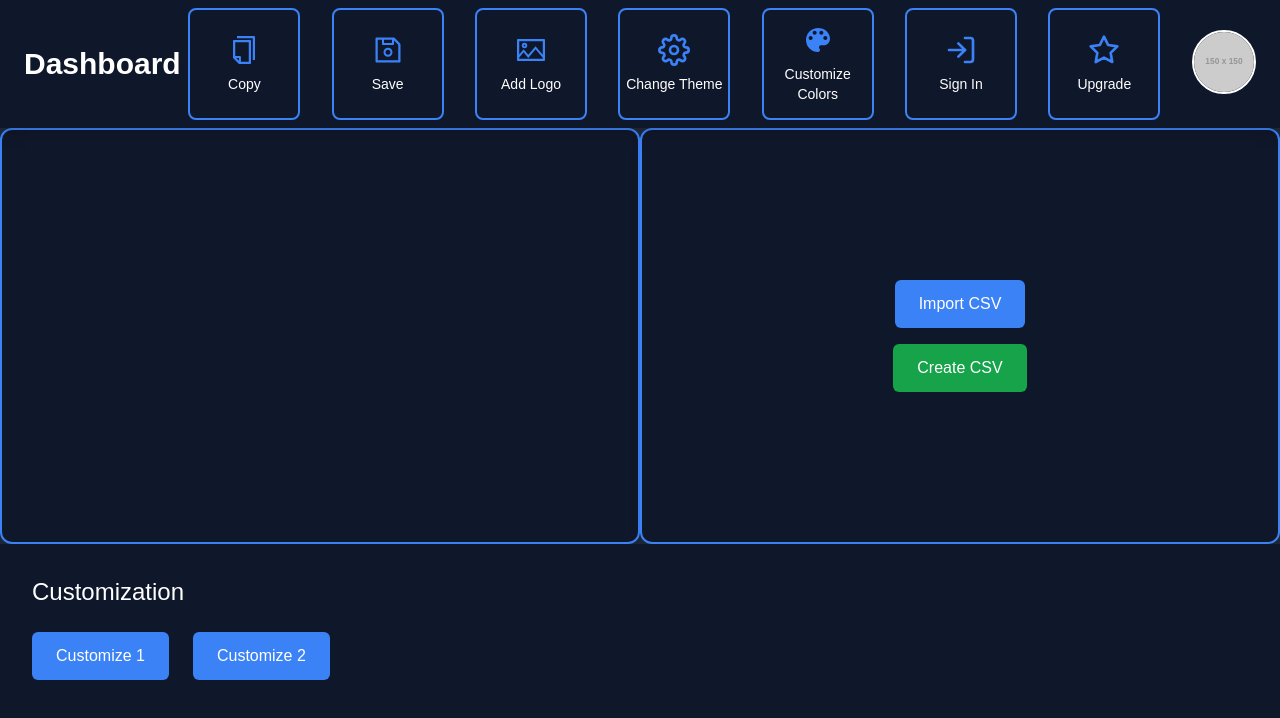
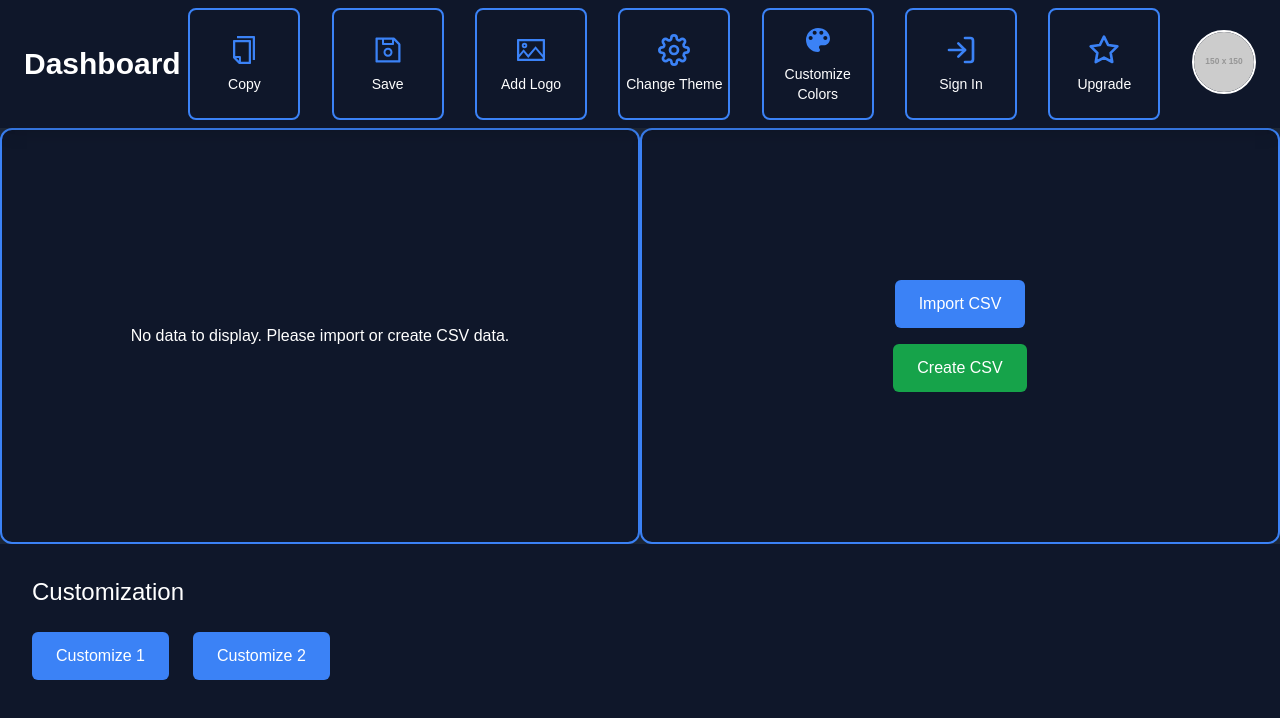
Before and after one commit to BdNWoG/entropy-data, a Next.js app in the folder entropy-data/: page / in a window 1280 px wide. Shown: the top 718 px of the page. Built offline with nearby package versions, Linux system fonts and the light colour scheme.

Commit message:
cancel bar

```diff
--- a/entropy-data/components/PlotPanel.tsx
+++ b/entropy-data/components/PlotPanel.tsx
@@ -1,15 +1,15 @@
 "use client";
 
 import { useEffect, useRef } from "react";
-import Plotly, { Layout, Data } from "plotly.js-dist-min"; // Correct Plotly import
-import { PlotData } from "./types"; // Import your PlotData type
+import Plotly, { Layout, Data } from "plotly.js-dist-min";
+import { PlotData } from "./types";
 
 interface PlotPanelProps {
-  plotData: PlotData | null; // Receive processed data from CSVPanel
+  plotData: PlotData | null;
 }
 
 const PlotPanel: React.FC<PlotPanelProps> = ({ plotData }) => {
-  const plotRef = useRef<HTMLDivElement | null>(null); // Create ref to the plot container
+  const plotRef = useRef<HTMLDivElement | null>(null);
 
   useEffect(() => {
     if (plotData && plotRef.current) {
@@ -17,12 +17,12 @@ const PlotPanel: React.FC<PlotPanelProps> = ({ plotData }) => {
         x: timestamp,
         y: value,
         type: "scatter",
-        mode: "lines", // Line plot only
+        mode: "lines",
         name: label,
-        fill: "tonexty", // Fill area under the line
-        stackgroup: "one", // Enable stacking of plots
-        line: { width: 3, color: getColor(index) }, // Custom line color
-        fillcolor: getFillColor(index), // Transparent fill color
+        fill: "tonexty",
+        stackgroup: "one",
+        line: { width: 3, color: getColor(index) },
+        fillcolor: getFillColor(index),
       }));
 
       const layout: Partial<Layout> = {
@@ -72,7 +72,7 @@ const PlotPanel: React.FC<PlotPanelProps> = ({ plotData }) => {
         margin: { l: 100, r: 100, t: 100, b: 80 },
         images: [
           {
-            source: "https://i.imgur.com/1u4DIOJ.png", // Logo URL
+            source: "https://i.imgur.com/1u4DIOJ.png",
             xref: "paper",
             yref: "paper",
             x: 0.5,
@@ -104,24 +104,37 @@ const PlotPanel: React.FC<PlotPanelProps> = ({ plotData }) => {
         ],
       };
 
-      Plotly.newPlot(plotRef.current, traces, layout);
+      Plotly.react(plotRef.current, traces, layout);
+    } else if (plotRef.current) {
+      // Ensure complete removal by unmounting and clearing the innerHTML
+      Plotly.purge(plotRef.current);
+      plotRef.current.innerHTML = "";
     }
-  }, [plotData]); // Re-run when plotData changes
+  }, [plotData]);
 
   return (
     <div className="flex-1 bg-panel border-2 border-borderBlue rounded-xl shadow-lg p-4 box-border">
-      <div ref={plotRef} style={{ width: "100%", height: "100%" }} /> {/* Plot container */}
+      {plotData ? (
+        // Conditionally render the chart container only when plotData exists
+        <div
+          ref={plotRef}
+          style={{ width: "100%", height: "100%" }}
+          key={plotData ? "plot-container" : "empty-container"} // Force DOM reset with unique key
+        />
+      ) : (
+        <div className="flex items-center justify-center h-full text-white">
+          <p>No data to display. Please import or create CSV data.</p>
+        </div>
+      )}
     </div>
   );
 };
 
-// Helper function to assign colors based on index
 const getColor = (index: number) => {
   const colors = ["#12AAFF", "#f50557", "#2ca02c", "#f57c00", "#ccccff"];
   return colors[index % colors.length];
 };
 
-// Helper function to assign fill colors based on index
 const getFillColor = (index: number) => {
   const fillColors = [
     "rgba(18, 170, 255, 0.5)",
```
